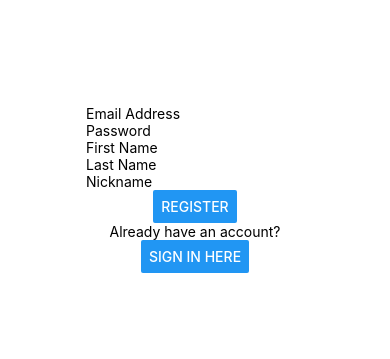
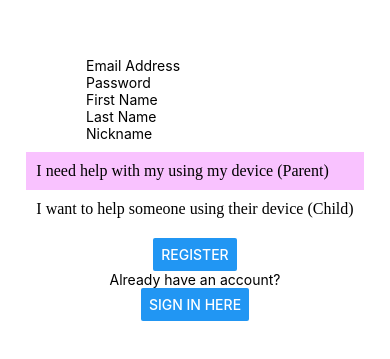
Before and after one commit to FinOCE/CP3405-app, a React Native app: screen / in a window 390 px wide. Shown: the part 233-592 px from the top of the page. Built offline with nearby package versions, Linux system fonts and the light colour scheme.

Commit message:
Create role selector for registration

```diff
--- a/src/pages/Register.tsx
+++ b/src/pages/Register.tsx
@@ -2,8 +2,14 @@ import { NativeStackScreenProps } from "@react-navigation/native-stack"
 import { StatusBar } from "expo-status-bar"
 import { AuthStackParamList } from "navigation/AuthStack"
 import { useState } from "react"
-import { Button, StyleSheet, Text, TextInput, View } from "react-native"
-import fetch from "node-fetch"
+import {
+  Button,
+  StyleSheet,
+  Text,
+  TextInput,
+  TouchableOpacity,
+  View
+} from "react-native"
 import StorageManager from "managers/StorageManager"
 import RequestBuilder, { HttpMethod, HttpStatus } from "builders/RequestBuilder"
 
@@ -16,6 +22,7 @@ export default function Register({
   const [firstName, setFirstName] = useState<string>()
   const [lastName, setLastName] = useState<string>()
   const [nickName, setNickName] = useState<string>()
+  const [role, setRole] = useState<"Parent" | "Child">("Parent")
 
   const [submitting, setSubmitting] = useState(false)
   const [error, setError] = useState<string>()
@@ -49,6 +56,26 @@ export default function Register({
         placeholder="Nickname"
         onChangeText={setNickName}
       />
+      <View style={{ marginVertical: 10 }}>
+        <TouchableOpacity
+          onPress={() => setRole("Parent")}
+          style={{
+            backgroundColor: role === "Parent" ? "#f9c2ff" : undefined,
+            padding: 10
+          }}
+        >
+          I need help with my using my device (Parent)
+        </TouchableOpacity>
+        <TouchableOpacity
+          onPress={() => setRole("Child")}
+          style={{
+            backgroundColor: role === "Child" ? "#f9c2ff" : undefined,
+            padding: 10
+          }}
+        >
+          I want to help someone using their device (Child)
+        </TouchableOpacity>
+      </View>
       {error && <Text style={styles.error}>Error: {error}</Text>}
       <Button
         title="Register"
@@ -59,7 +86,7 @@ export default function Register({
           new RequestBuilder()
             .setRoute("/register")
             .setMethod(HttpMethod.Post)
-            .setBody({ email, password, firstName, lastName, nickName })
+            .setBody({ email, password, firstName, lastName, nickName, role })
             .on<API.Token>(HttpStatus.Ok, body => {
               StorageManager.set("@user", body.data.token)
             })
```
